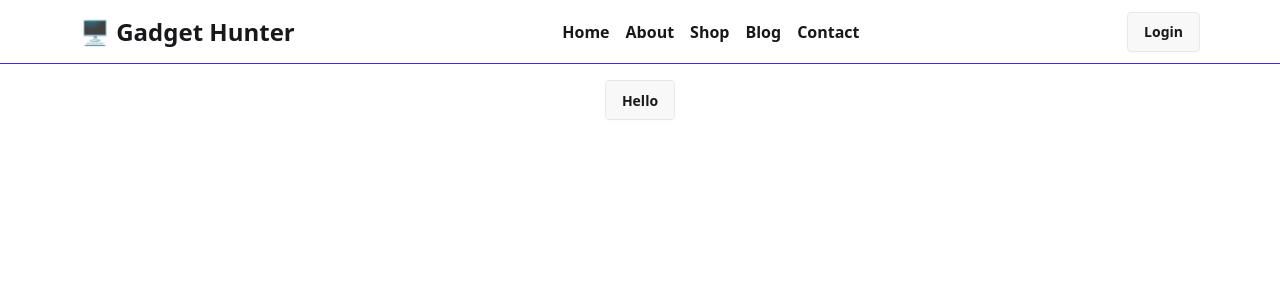
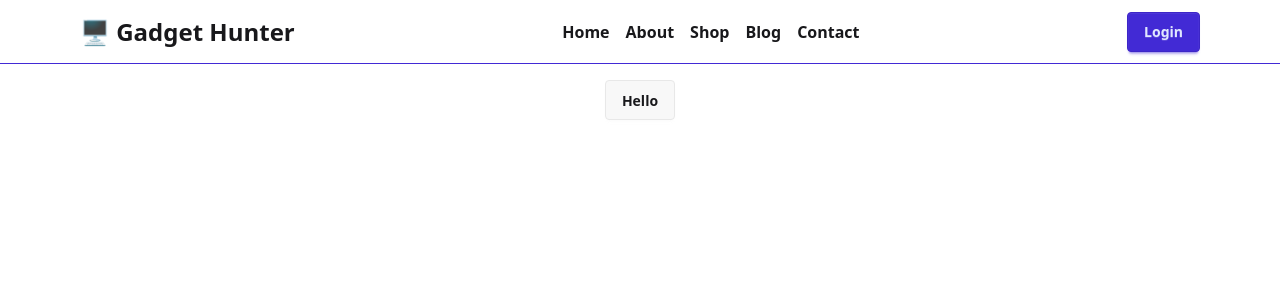
Before and after one commit to impranoybiswas/Gadget_Hunter, a Next.js app: page / in a window 1280 px wide. Shown: the top 300 px of the page. Built offline with nearby package versions, Linux system fonts and the light colour scheme.

Commit message:
navbar added

```diff
--- a/src/components/Navbar.tsx
+++ b/src/components/Navbar.tsx
@@ -33,7 +33,7 @@ export default function Navbar() {
         </div>
 
         <div className="flex">
-            <Link className="btn" href="/auth/login">Login</Link>
+            <Link className="btn btn-primary" href="/auth/login">Login</Link>
         </div>
       </section>
 
```
